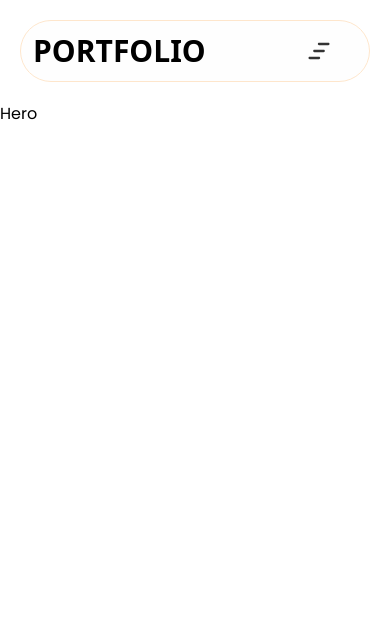
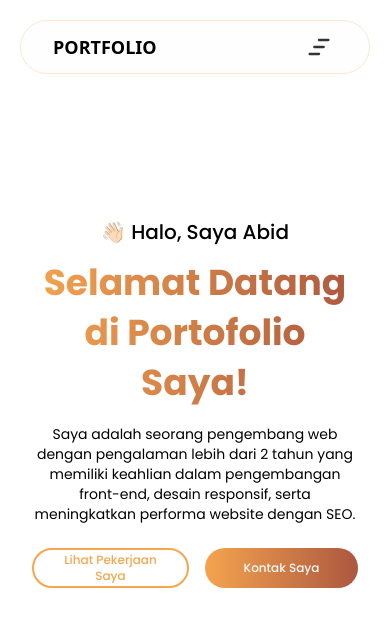
Before and after one commit to abidgymnastiar/portfolio, a React (Vite) app: page / in a window 390 px wide. Shown: the top 626 px of the page. Built offline with nearby package versions, Linux system fonts and the light colour scheme.

Commit message:
feat: Tambah halaman hero serta responsive

```diff
--- a/src/App.tsx
+++ b/src/App.tsx
@@ -1,5 +1,5 @@
 import Hero from "./section/Hero";
-import Navbar from "./section/Navbar";
+import Navbar from "./components/Navbar";
 
 function App() {
   return (
--- a/src/section/Navbar.tsx
+++ b/src/components/Navbar.tsx
@@ -31,7 +31,9 @@ const Navbar = () => {
   return (
     <nav className="container mx-auto sticky top-5 z-10">
       <div className="flex items-center justify-between rounded-full bg-white/25 border border-[#fee6cc] backdrop-blur-md m-5 p-3 md:p-0">
-        <h1 className="uppercase font-sans font-bold text-3xl">Portfolio</h1>
+        <h1 className="uppercase font-sans font-bold text-lg lg:text-2xl ml-5">
+          Portfolio
+        </h1>
 
         {/* Hamburger Icon */}
         <button
--- a/src/index.css
+++ b/src/index.css
@@ -19,7 +19,21 @@
     @apply flex flex-col md:flex-row gap-4 md:gap-8 text-sm font-medium absolute md:static top-[70px] left-0 w-full md:w-auto bg-white/45 md:bg-transparent rounded-lg md:rounded-none shadow-md md:shadow-none p-4 md:p-0 z-50 border border-[#fee6cc] md:border-none backdrop-blur-[30.90px] md:backdrop-blur-none;
   }
 
-  .menu-item{
-    @apply relative before:content-[''] before:absolute before:w-0 before:h-[3px] before:bg-gradient-primary before:rounded-full before:-bottom-1 before:left-0 before:transition-all before:duration-300 hover:before:w-full cursor-pointer
+  .menu-item {
+    @apply relative before:content-[''] before:absolute before:w-0 before:h-[3px] before:bg-gradient-primary before:rounded-full before:-bottom-1 before:left-0 before:transition-all before:duration-300 hover:before:w-full cursor-pointer;
   }
+
+  .action-btn-outline {
+    @apply h-10 md:h-12 text-xs md:text-[14px] font-medium text-primary px-4 lg:px-10 rounded-[71px] border-2 border-primary;
+  }
+
+  .action-btn{
+    @apply h-10 md:h-12 text-xs md:text-[14px] font-medium text-white bg-gradient-primary px-4 lg:px-10 rounded-[71px]
+  }
+
+  .btn-scale-anim{
+    @apply transition-transform duration-300 ease-in-out transform hover:scale-105 hover:shadow-lg;
+  }
+
+
 }
--- a/src/section/Hero.tsx
+++ b/src/section/Hero.tsx
@@ -1,7 +1,32 @@
 const Hero = () => {
   return (
-    <div>Hero</div>
-  )
-}
+    <section id="hero" className="container mx-auto px-8">
+      <div className="flex flex-col lg:flex-row gap-14 items-center justify-between mt-[80px]">
+        <div className="order-2 lg:order-1 text-center lg:text-left mt-16 lg:mt-0">
+          <h3 className="text-xl lg:text-2xl font-medium text-black ">
+            👋🏻 Halo, Saya Abid
+          </h3>
+          <h1 className="w-full lg:w-[480px] text-4xl lg:text-5xl font-bold leading-[50px] lg:leading-[60px] mt-3 bg-gradient-primary bg-clip-text text-transparent">
+            Selamat Datang di Portofolio Saya!
+          </h1>
+          <p className="w-full lg:w-[500px] text-sm lg:text-base mt-4">
+            Saya adalah seorang pengembang web dengan pengalaman lebih dari 2
+            tahun yang memiliki keahlian dalam pengembangan front-end, desain
+            responsif, serta meningkatkan performa website dengan SEO.
+          </p>
 
-export default Hero
+          <div className="flex justify-center lg:justify-start gap-4 md:gap-8 mt-6">
+            <button className="flex-1 md:flex-none action-btn-outline btn-scale-anim">
+              Lihat Pekerjaan Saya
+            </button>
+            <button className="flex-1 md:flex-none action-btn btn-scale-anim">
+              Kontak Saya
+            </button>
+          </div>
+        </div>
+      </div>
+    </section>
+  );
+};
+
+export default Hero;
--- a/tailwind.config.js
+++ b/tailwind.config.js
@@ -4,7 +4,7 @@ export default {
   theme: {
     extend: {
       colors: {
-        primary: "F6A64F",
+        primary: "#F6A64F",
         secondary: "#b56141",
         background: "#FFFCF8",
         white: "#FBFBFB",
```
